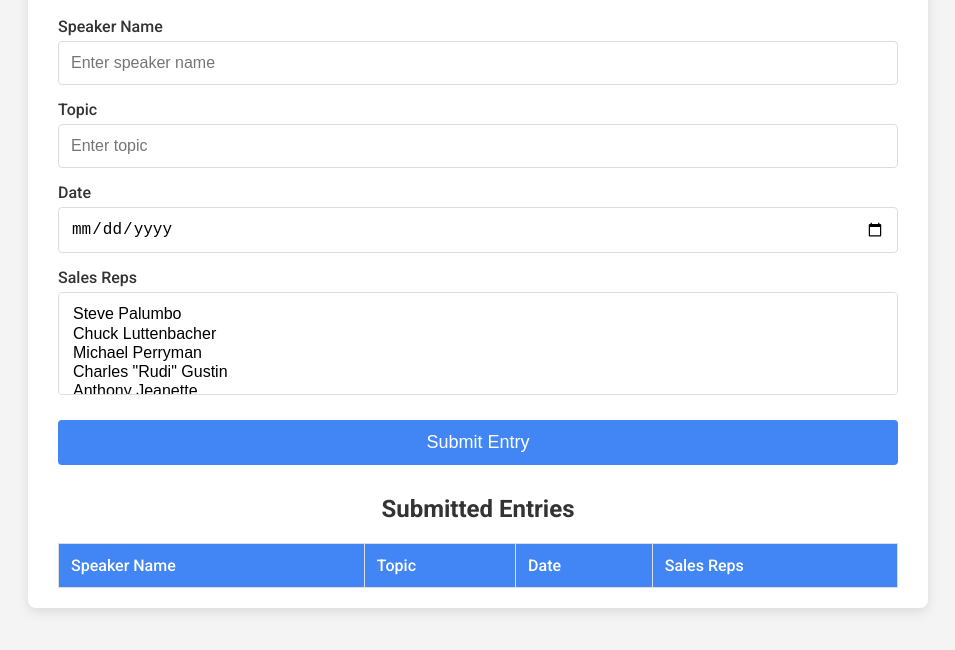
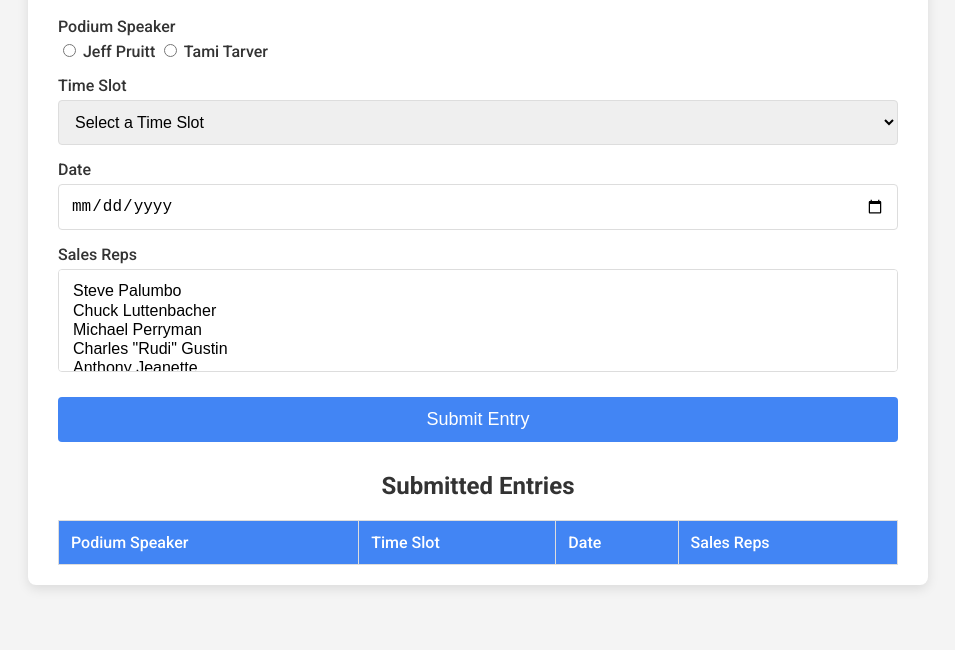
Before and after one commit to Graphicassassin520/New-Podium-Tracker, a plain HTML site: page index.html in a window 1280 px wide. Shown: the part 102-752 px from the top of the page, without its empty margins (162-1117 px from the left). Drawn offline with Linux system fonts and the light colour scheme.

Commit message:
Update index.html

```diff
--- a/index.html
+++ b/index.html
@@ -24,21 +24,39 @@
   <div class="container">
     <h1>Podium Speaker Tracker</h1>
     <form id="entryForm">
+      <!-- Podium Speaker (Radio Buttons) -->
       <div class="form-group">
-        <label for="speakerName">Speaker Name</label>
-        <input type="text" id="speakerName" name="speakerName" placeholder="Enter speaker name" required />
+        <label>Podium Speaker</label>
+        <div class="radio-group">
+          <label>
+            <input type="radio" name="podiumSpeaker" value="Jeff Pruitt" required>
+            Jeff Pruitt
+          </label>
+          <label>
+            <input type="radio" name="podiumSpeaker" value="Tami Tarver" required>
+            Tami Tarver
+          </label>
+        </div>
       </div>
 
+      <!-- Time Slot (Single-Select Dropdown) -->
       <div class="form-group">
-        <label for="topic">Topic</label>
-        <input type="text" id="topic" name="topic" placeholder="Enter topic" required />
+        <label for="timeSlot">Time Slot</label>
+        <select id="timeSlot" name="timeSlot" required>
+          <option value="">Select a Time Slot</option>
+          <option value="9am">9am</option>
+          <option value="12pm">12pm</option>
+          <option value="2:30pm">2:30pm</option>
+        </select>
       </div>
 
+      <!-- Date Field -->
       <div class="form-group">
         <label for="date">Date</label>
         <input type="date" id="date" name="date" required />
       </div>
 
+      <!-- Sales Reps (Multi-Select) -->
       <div class="form-group">
         <label for="salesReps">Sales Reps</label>
         <select id="salesReps" name="salesReps" multiple required>
@@ -70,8 +88,8 @@
       <table id="entriesTable">
         <thead>
           <tr>
-            <th>Speaker Name</th>
-            <th>Topic</th>
+            <th>Podium Speaker</th>
+            <th>Time Slot</th>
             <th>Date</th>
             <th>Sales Reps</th>
           </tr>
```
